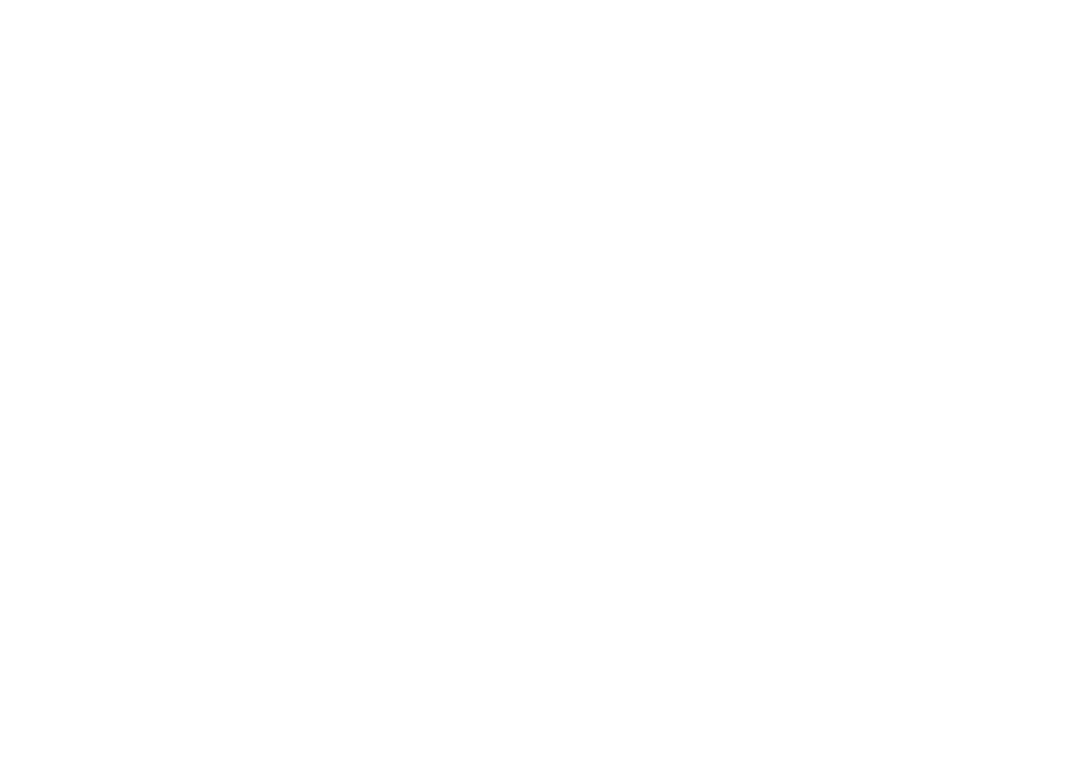
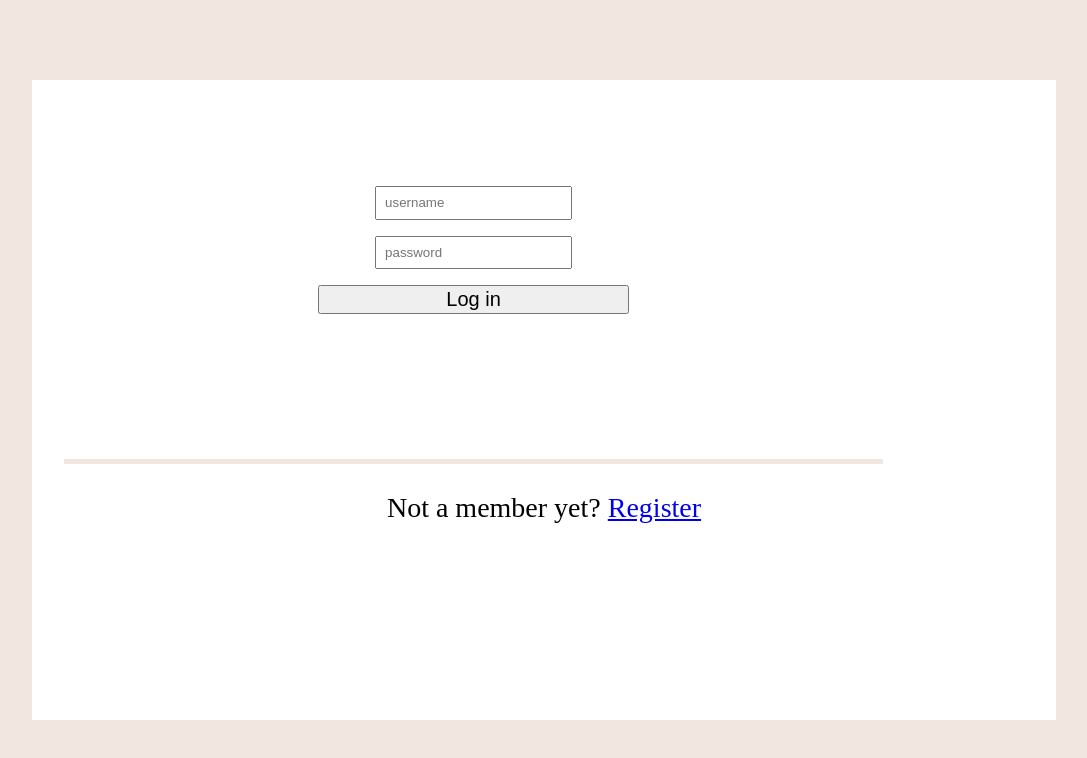
Before and after one commit to DeniiseB/travel-forum, a React (Create React App) app in the folder frontend/: page /login in a window 1280 px wide. Shown: the top 758 px of the page, without its empty margins (96-1183 px from the left). Built offline with nearby package versions, Linux system fonts and the light colour scheme.

Commit message:
Made login

```diff
--- a/frontend/src/contexts/UserContext.jsx
+++ b/frontend/src/contexts/UserContext.jsx
@@ -36,7 +36,8 @@
 
 
 const values = {
-  register
+  register,
+  login
 };
 
 return (
--- a/frontend/src/pages/login.jsx
+++ b/frontend/src/pages/login.jsx
@@ -1,14 +1,135 @@
 import React from 'react'
+import { useState, useContext } from "react";
+import { UserContext } from "../contexts/UserContext";
+import { Link, useHistory } from "react-router-dom";
 
 function Login() {
+
+  const [username, setUsername] = useState("");
+  const [password, setPassword] = useState("");
+  const [badCredentials, setBadCredentials] = useState(false);
+
+  const { login } = useContext(UserContext);
+    const history = useHistory();
+
+  async function loginUser() {
+    let credentials = {
+      username: username,
+      password:password
+    }
+    let res = await login(credentials)
+    if (res.status === 200) {
+     history.push("/")
+
+
+    }
+    else {
+      setBadCredentials(true)
+       setTimeout(function () {
+         setBadCredentials(false);
+       }, 2000);
+    }
+    setUsername("")
+    setPassword("")
+  }
+
+
   return (
-    <div className='loginWrapper'>
+    <div className="loginWrapper" style={styles.loginWrapper}>
+      <div className="container" style={styles.container}>
+        <div className="inputs" style={styles.inputs}>
+          <input
+            type="text"
+            placeholder="username"
+            value={username}
+            onChange={(e) => setUsername(e.target.value)}
+            style={styles.input}
+          />
 
+          <input
+            type="text"
+            placeholder="password"
+            value={password}
+            onChange={(e) => setPassword(e.target.value)}
+            style={styles.input}
+          />
+
+          <button onClick={loginUser} style={styles.button}>
+            Log in
+          </button>
+
+          <p
+            className="warning"
+            style={badCredentials ? styles.warning : styles.hide}
+          >
+            Bad credentials
+          </p>
+
+
+        </div>
+
+        <div className="register" style={styles.register}>
+          <p>
+            Not a member yet? <Link to="/register">Register</Link>
+          </p>
+        </div>
+      </div>
     </div>
-  )
+  );
 }
 
 export default Login
 
 
-const styles = {};
+const styles = {
+  loginWrapper: {
+    width: "100%",
+    height: "100vh",
+    backgroundColor: "#f1e7e0",
+    display: "flex",
+    alignItems: "center",
+    justifyContent: "center",
+  },
+
+  container: {
+    backgroundColor: "white",
+    width: "80%",
+    height: "80%",
+    display: "grid",
+    gridTemplateRows: "60% 40%",
+    fontSize: "2em",
+  },
+
+  inputs: {
+    paddingTop: "5vh",
+    display: "flex",
+    flexDirection: "column",
+    gap: "2vh",
+    fontSize: "3em",
+    width: "80%",
+    alignItems: "center",
+    marginLeft: "4vh",
+    justifyContent: "center",
+    borderBottom: "5px solid #f1e7e0",
+  },
+  input: {
+    height: "10%",
+    padding: "1vh",
+  },
+  button: {
+    fontSize: "20px",
+    width: "38%",
+  },
+  register: {
+    fontSize: "28px",
+  },
+  warning: {
+    fontSize: "20px",
+    color: "red",
+    display: "block",
+  },
+  hide: {
+    color: "white",
+    fontSize: "20px",
+  },
+};
--- a/frontend/src/pages/register.jsx
+++ b/frontend/src/pages/register.jsx
@@ -1,13 +1,16 @@
 import React from "react";
 import { useState, useContext } from "react";
 import { UserContext } from "../contexts/UserContext";
+import { Link, useHistory } from "react-router-dom";
 
 export default function Register() {
   const [username, setUsername] = useState("");
   const [password, setPassword] = useState("");
   const [usernameExists, setUsernameExists] = useState(false)
-   const [registeredUser, setRegisteredUser] = useState(false);
- const {register} = useContext(UserContext);
+
+
+  const { register } = useContext(UserContext);
+    const history = useHistory();
 
   async function registerNewUser() {
 
@@ -25,13 +28,11 @@
      }, 2000);
     }
    else {
-     setUsername("")
-     setPassword("")
-     setRegisteredUser(true)
-       setTimeout(function () {
-         setRegisteredUser(false);
-       }, 2000);
+
+     history.push("/")
     }
+    setUsername("");
+    setPassword("");
   }
 
   return (
@@ -63,16 +64,10 @@
           >
             This username already exists
           </p>
-          <p
-            className="success"
-            style={registeredUser ? styles.success : styles.hide}
-          >
-            User had been successfully registered
-          </p>
         </div>
         <div className="login" style={styles.login}>
           <p>
-            Already registered? <a href="/login">Log in</a>
+            Already registered? <Link to="/login">Log in</Link>
           </p>
         </div>
       </div>
```
Also changed, not shown: 1 other file (tests, documents, lock files or other folders).
